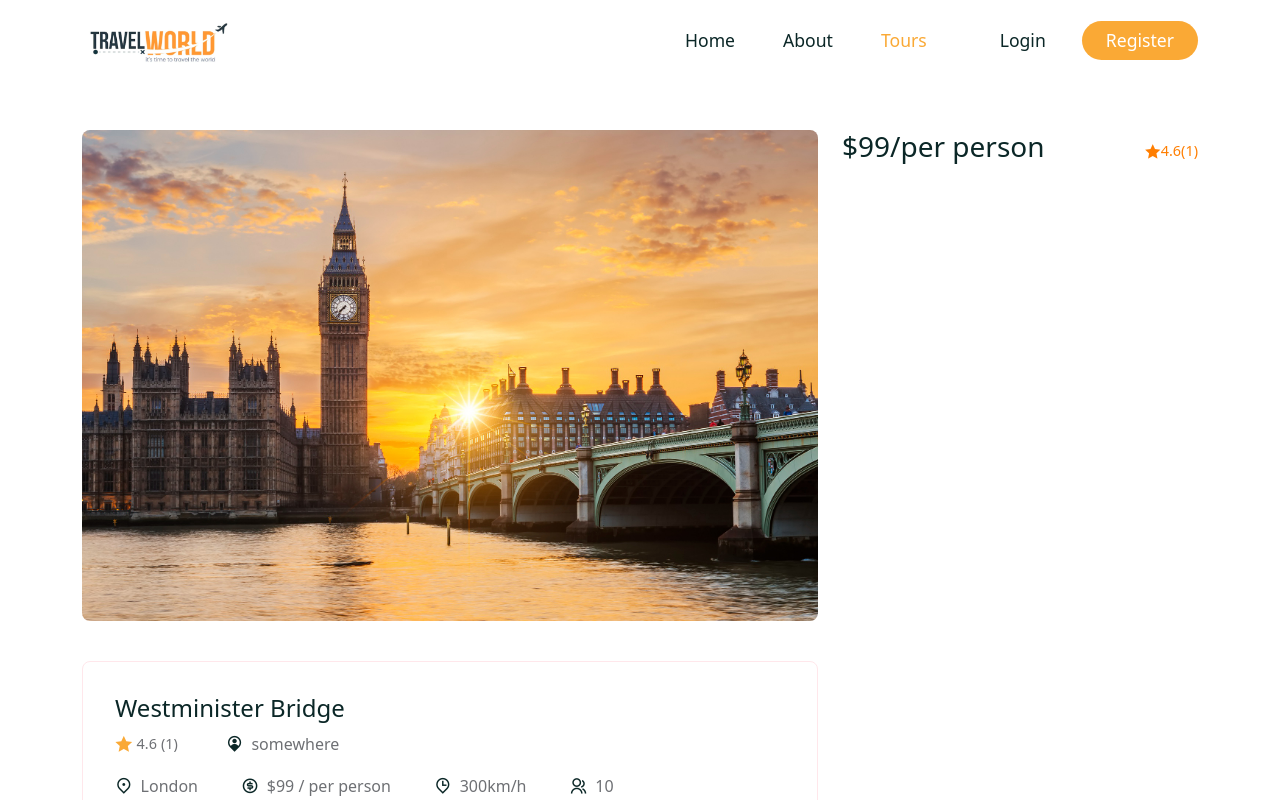
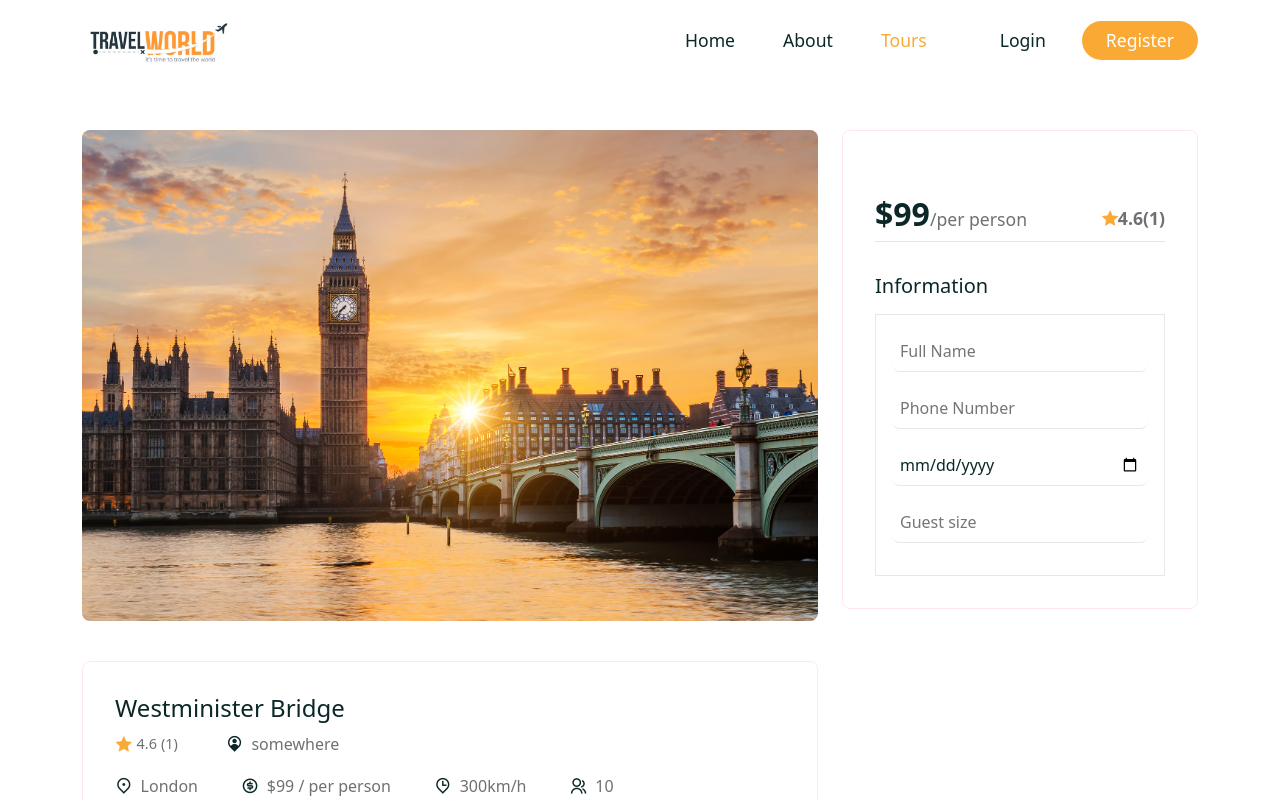
Before and after one commit to ajaysonere/ToursAndTravels, a React (Create React App) app in the folder tour-management/frontend/: page /tours/01 in a window 1280 px wide. Shown: the top 800 px of the page. Built offline with nearby package versions, Linux system fonts and the light colour scheme; a web font is replaced by a local one.

Commit message:
booking form is completed

```diff
--- a/tour-management/frontend/src/components/Booking/Booking.js
+++ b/tour-management/frontend/src/components/Booking/Booking.js
@@ -3,6 +3,10 @@ import './../../styles/booking.css';
 function Booking({tour , avgRating}){
 
     const {price , reviews} = tour;
+
+    const handleChange = e=>{
+
+    }
     return (
         <div className='booking'>
             <div className='booking_top d-flex align-items-center justify-content-between'>
@@ -11,6 +15,26 @@ function Booking({tour , avgRating}){
                                 <i class="ri-star-fill"></i>{avgRating === 0 ? null : avgRating}({reviews.length})
                             </span>
             </div>
+
+            {/* booking  form start */}
+            <div className='booking_form'>
+                <h5>Information</h5>
+                <Form className='booking_info-form'>
+                    <FormGroup>
+                        <input type='text' placeholder='Full Name' id = "fullname" required onChange={handleChange}/>
+                    </FormGroup>
+                    <FormGroup>
+                        <input type='number' placeholder='Phone Number' id = "phone" required onChange={handleChange}/>
+                    </FormGroup>
+                    <FormGroup className='d-flex align-items-center gap-3'>
+                        <input type='date' placeholder='Booking at' id = "fullname" required onChange={handleChange}/>
+                    </FormGroup>
+                    <FormGroup>
+                        <input type='number' placeholder='Guest size ' id = "fullname" required onChange={handleChange}/>
+                    </FormGroup>
+                </Form>
+            </div>
+            {/* booking  form end */}
         </div>
     );
 }
--- a/tour-management/frontend/src/styles/booking.css
+++ b/tour-management/frontend/src/styles/booking.css
@@ -0,0 +1,58 @@
+.booking {
+    padding: 2rem;
+    border-radius: 0.5rem;
+    border: 1px solid rgb(299 , 231 , 235);
+    position: sticky;
+    top: 80px;
+}
+
+.booking_top h3{
+    font-size: 2rem;
+    font-weight: 700;
+}
+
+.booking_top h3 span{
+    font-size: 1.1rem;
+    font-weight: 400;
+    color: var(--text-color);
+}
+
+.booking_top span{
+    font-size: 1.1rem;
+    font-weight: 600;
+    color: var(--text-color);
+}
+
+.booking_top span i {
+    color: var(--secondary-color);
+}
+
+.booking_top{
+    padding-top: 2rem;
+    border-bottom: 1px solid  rgb(229, 231,235);
+}
+
+.booking_form{
+    padding-top: 2rem;
+}
+.booking_form h5{
+    margin-bottom: 1rem;
+}
+
+.booking_form input{
+    width: 100%;
+    padding: 0.5rem;
+    border-radius: 0.5rem;
+    color: var(--heading-color);
+    font-size: 1rem;
+    border: none;
+    border-bottom: 1px solid rgb(229, 231,235);
+}
+
+.booking_form input:focus{
+    outline: none;
+}
+.booking_info-form{
+    padding: 1rem;
+    border: 1px solid rgb(229, 231,235);
+}
```
